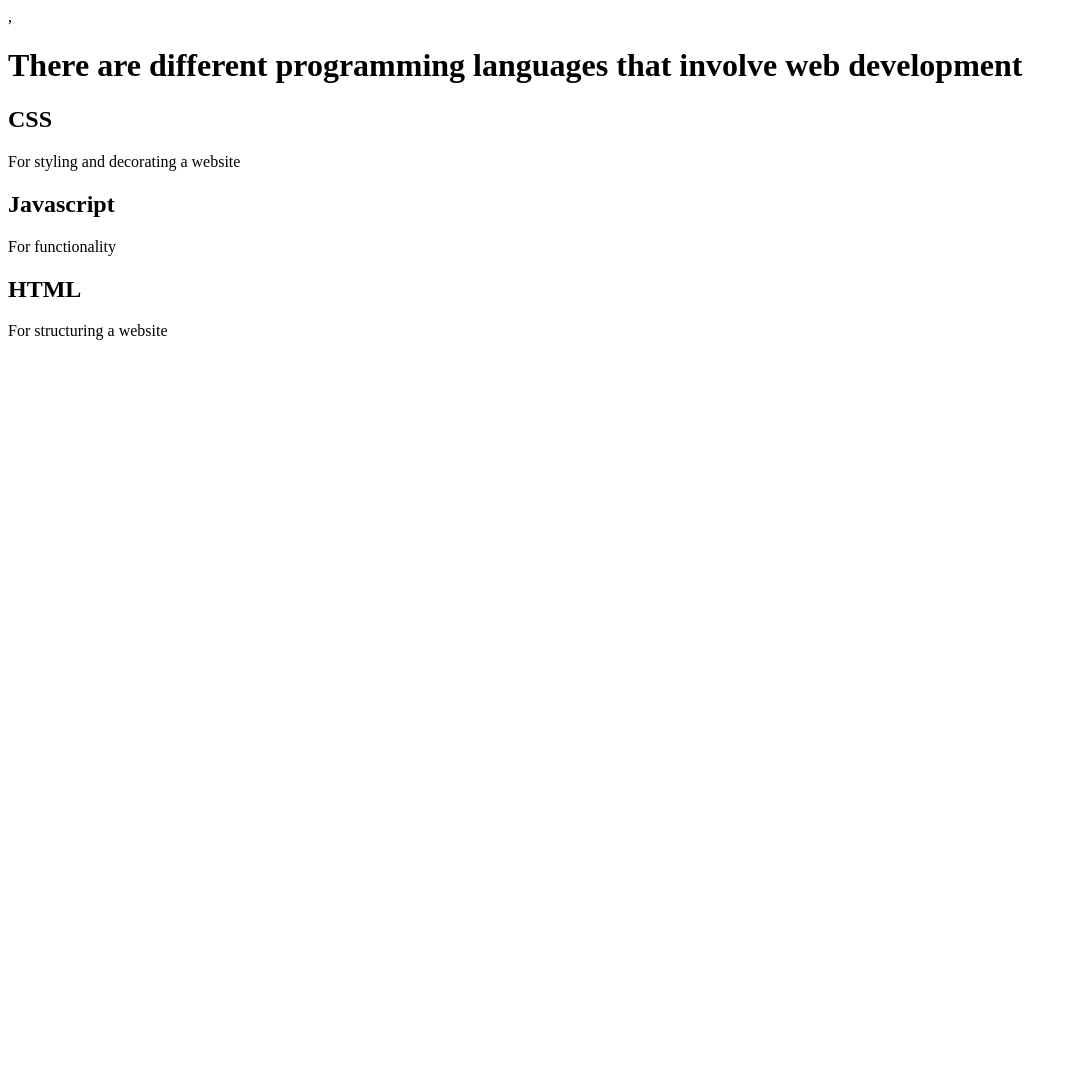
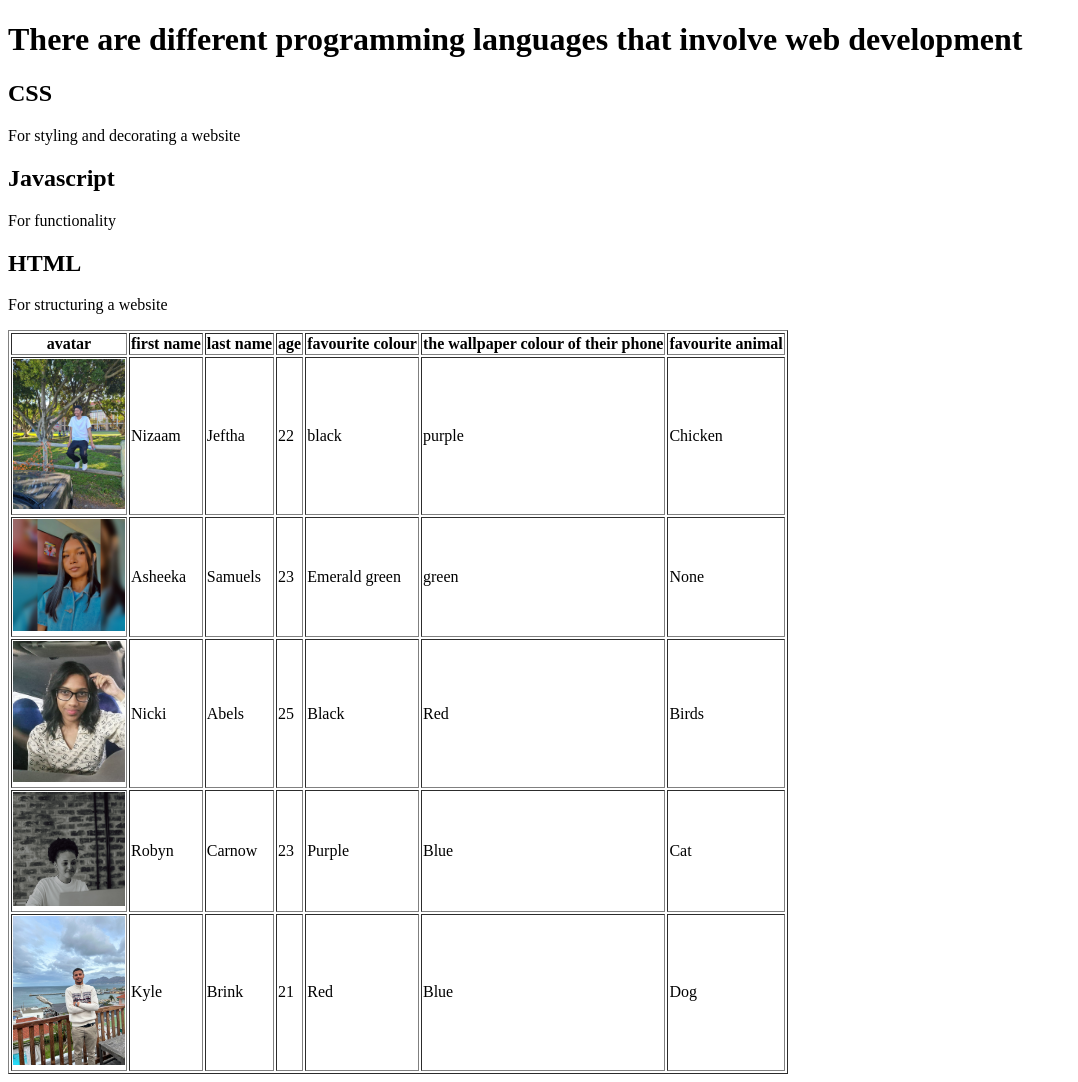
Before and after one commit to AnushqaKandan/Wednesday, a plain HTML site: page index.html in a window 1280 px wide. Shown: the whole page, without its empty margins (0-1078 px from the left). Before the commit the page ends 800 px from the top, so only its background shows below. Drawn offline with Linux system fonts and the light colour scheme.

Commit message:
Created a Table

```diff
--- /dev/null
+++ b/css/style.css
@@ -0,0 +1,5 @@
+img{
+    width: 7rem;
+    object-fit: cover;
+    object-position: center;
+}
--- a/index.html
+++ b/index.html
@@ -3,9 +3,10 @@
   <head>
     <meta charset="UTF-8" />
     <meta name="viewport" content="width=device-width, initial-scale=1.0" />
+    <link rel="stylesheet" href="./css/style.css">
     <title>Wednesday</title>
   </head>
-  ,<header>
+  <header>
     <h1>There are different programming languages that involve web development</h1>
   </header>
  <h2>CSS</h2>
@@ -14,6 +15,66 @@
  <p>For functionality</p>
  <h2>HTML</h2>
  <p>For structuring a website</p>
+ <main>
+<table border="1">
+    <tr>
+        <th>avatar</th>
+        <th>first name</th>
+        <th>last name</th>
+        <th>age</th>
+        <th>favourite colour</th>
+        <th>the wallpaper colour of their phone</th>
+        <th>favourite animal</th>
+    </tr>
+    <tr>
+        <td><img src="Images/Nizaam.jpg" alt="Nizaams avatar"></td>
+        <td>Nizaam</td>
+        <td>Jeftha</td>
+        <td>22</td>
+        <td>black</td>
+        <td>purple</td>
+        <td>Chicken</td>
+    </tr>
+    <tr>
+        <td><img src="Images/Asheeka.jpg" alt="Asheekas avatar"></td>
+        <td>Asheeka</td>
+        <td>Samuels</td>
+        <td>23</td>
+        <td>Emerald green</td>
+        <td>green</td>
+        <td>None</td>
+    </tr>
+    <tr>
+        <td><img src="Images/Nicki.jpg" alt="Nickis avatar"></td>
+        <td>Nicki</td>
+        <td>Abels</td>
+        <td>25</td>
+        <td>Black</td>
+        <td>Red</td>
+        <td>Birds</td>
+    </tr>
+    <tr>
+        <td><img src="Images/Robyn.JPG" alt="Robyns avatar"></td>
+        <td>Robyn</td>
+        <td>Carnow</td>
+        <td>23</td>
+        <td>Purple</td>
+        <td>Blue</td>
+        <td>Cat</td>
+    </tr>
+    <tr>
+        <td><img src="Images/Kyle.jpg" alt="Kyles avatar"></td>
+        <td>Kyle</td>
+        <td>Brink</td>
+        <td>21</td>
+        <td>Red</td>
+        <td>Blue</td>
+        <td>Dog</td>
+    </tr>
+
+</table>
+
+ </main>
   <body>
 
   </body>
```
Also changed, not shown: Images/Asheeka.jpg (added), Images/Kyle.jpg (added), Images/Nicki.jpg (added), Images/Nizaam.jpg (added), Images/Robyn.JPG (added).
